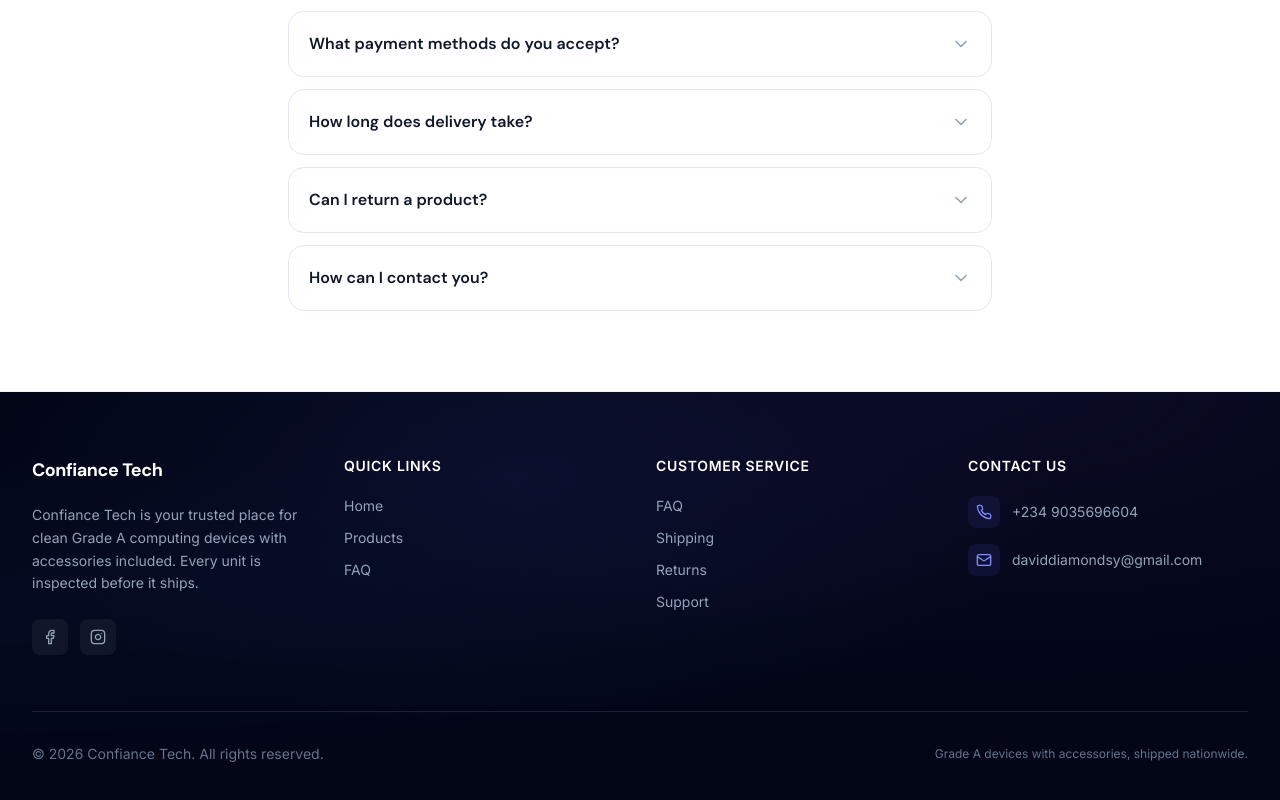
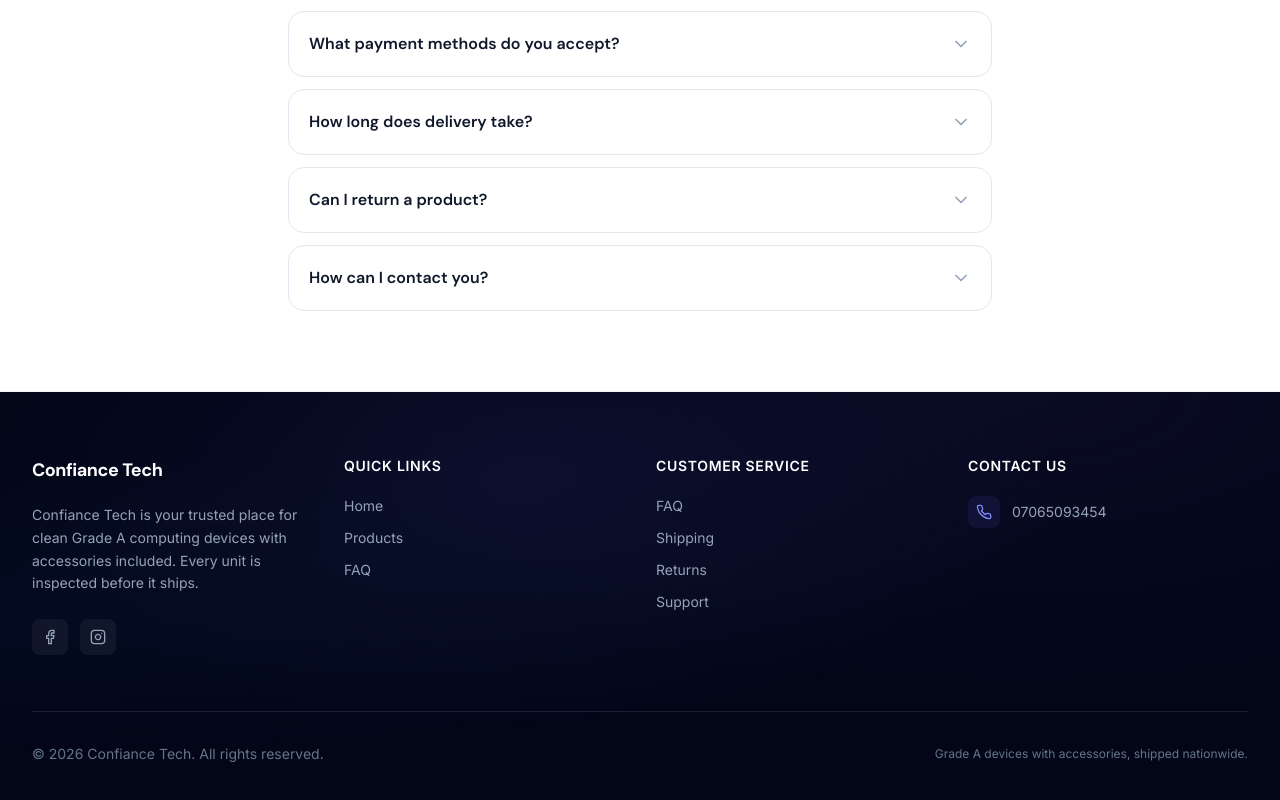
Before and after one commit to daviddiamondsy/confiance-tech-ecom, a Next.js app: page / in a window 1280 px wide. Shown: the part 3517-4317 px from the top of the page. Built offline with nearby package versions, Linux system fonts and the light colour scheme; no server answers; the database is empty.

Commit message:
fix: update contact information in FaqAccordion and Footer components
- Changed the contact number in the FaqAccordion component to 07065093454 for accuracy.
- Updated the Footer component to reflect the new contact number, removing the email reference for a cleaner presentation.

```diff
--- a/components/FaqAccordion.tsx
+++ b/components/FaqAccordion.tsx
@@ -34,7 +34,7 @@ const faqs = [
   {
     question: "How can I contact you?",
     answer:
-      "Reach us via WhatsApp or call at +234 9035696604, or email us at daviddiamondsy@gmail.com.",
+      "Reach us via WhatsApp or call at 07065093454.",
   },
 ];
 
--- a/components/Footer.tsx
+++ b/components/Footer.tsx
@@ -1,5 +1,5 @@
 import Link from "next/link";
-import { Facebook, Instagram, Mail, Phone } from "lucide-react";
+import { Facebook, Instagram, Phone } from "lucide-react";
 
 export default function Footer() {
   return (
@@ -94,13 +94,7 @@ export default function Footer() {
                 <span className="flex-shrink-0 p-2 rounded-lg bg-primary-500/10">
                   <Phone className="h-4 w-4 text-primary-400" />
                 </span>
-                <span>+234 9035696604</span>
-              </li>
-              <li className="flex items-center gap-3">
-                <span className="flex-shrink-0 p-2 rounded-lg bg-primary-500/10">
-                  <Mail className="h-4 w-4 text-primary-400" />
-                </span>
-                <span>daviddiamondsy@gmail.com</span>
+                <span>07065093454</span>
               </li>
             </ul>
           </div>
```
